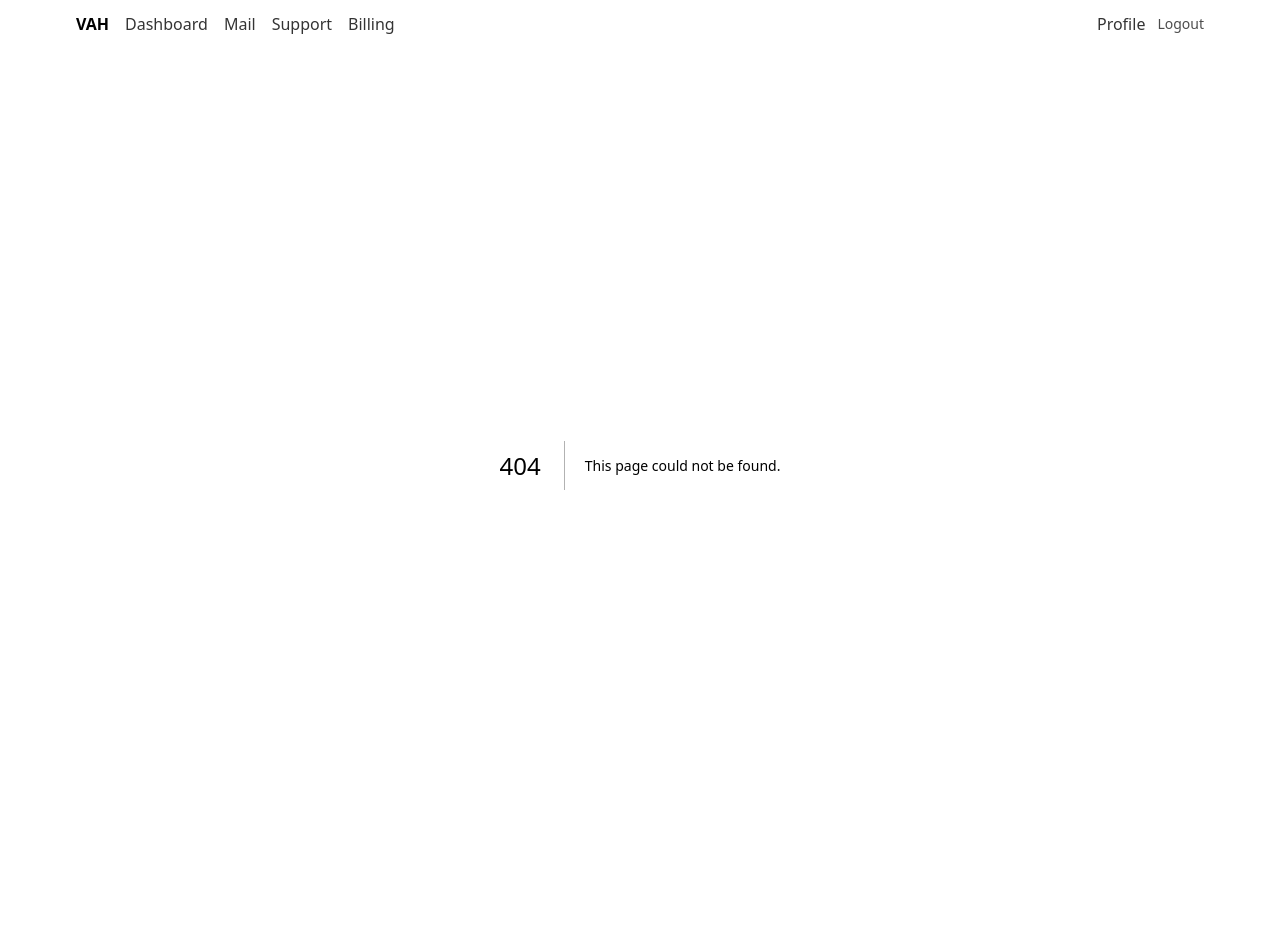
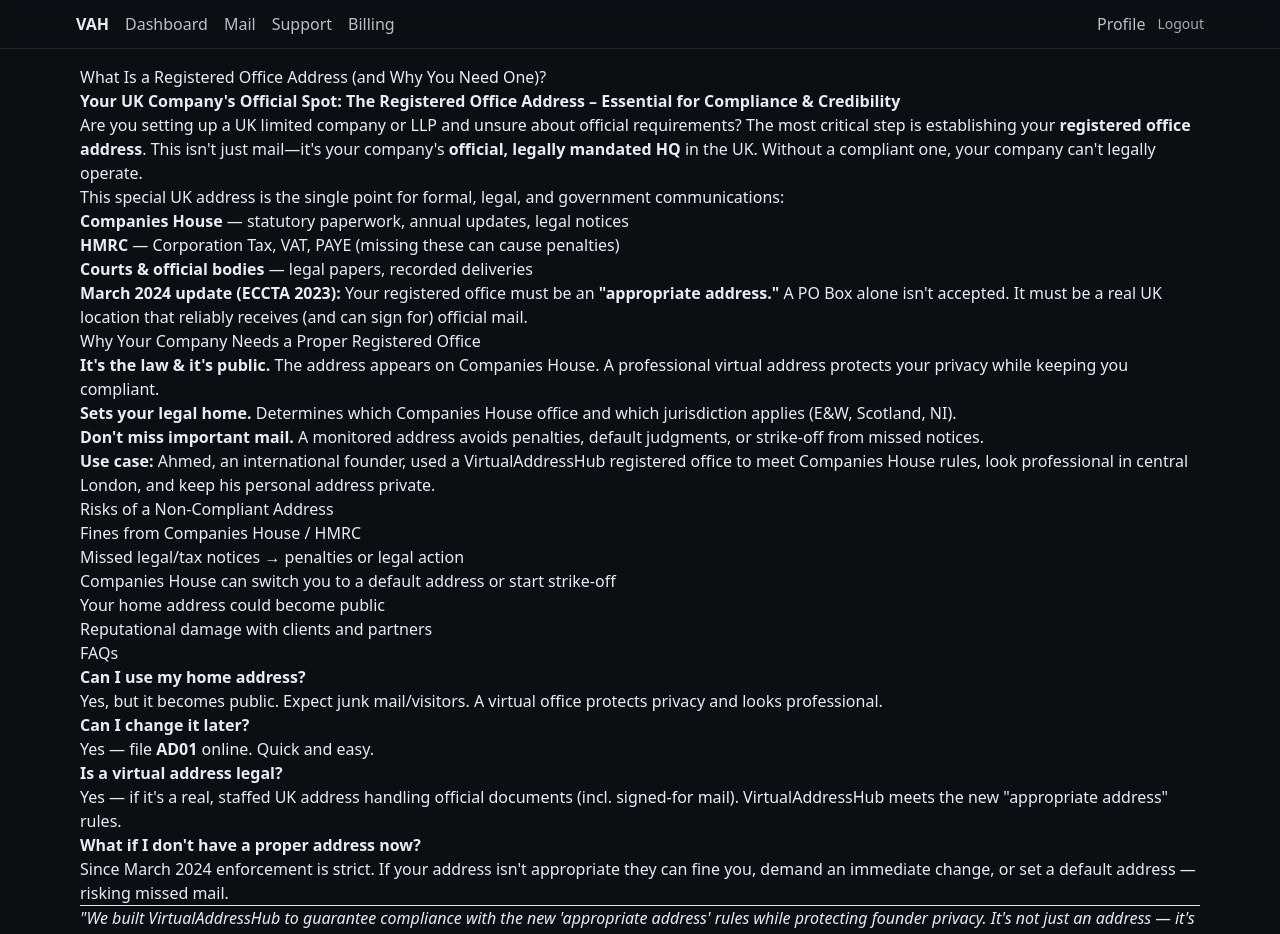
Before and after one commit to VirAddHub/vah-new, a Next.js app: page /blog/registered-office-address in a window 1280 px wide. Before the commit this address had no page. Shown: the top 934 px of the page. Before the commit the page ends 881 px from the top, so only its background shows below. Built offline with nearby package versions, Linux system fonts and the light colour scheme.

Commit message:
blog: add MDX support + first post (registered office address)

```diff
--- /dev/null
+++ b/app/blog/page.tsx
@@ -0,0 +1,29 @@
+import Link from 'next/link';
+
+export const metadata = {
+  title: 'Blog | VirtualAddressHub',
+  description: 'Weekly posts on UK company compliance and virtual addresses.',
+};
+
+const posts = [
+  // We'll add your first post below; add a new entry each week.
+  { slug: 'registered-office-address', title: 'What Is a Registered Office Address (and Why You Need One)?', date: '2025-09-09' },
+];
+
+export default function BlogIndex() {
+  return (
+    <main className="max-w-2xl mx-auto p-6 space-y-6">
+      <h1 className="text-3xl font-semibold">Blog</h1>
+      <ul className="space-y-4">
+        {posts.map(p => (
+          <li key={p.slug} className="border-b pb-4">
+            <h2 className="text-xl font-medium">
+              <Link className="underline" href={`/blog/${p.slug}`}>{p.title}</Link>
+            </h2>
+            <p className="text-gray-500 text-sm">{p.date}</p>
+          </li>
+        ))}
+      </ul>
+    </main>
+  );
+}
--- /dev/null
+++ b/app/blog/registered-office-address/page.mdx
@@ -0,0 +1,62 @@
+export const metadata = {
+  title: "UK Company Registered Office: Why It's Crucial & How to Get a Compliant Address (Post-March 2024)",
+  description: "Understand the legal requirement for a UK registered office and the March 2024 rules. VirtualAddressHub gives you a fully compliant, private solution.",
+}
+
+# What Is a Registered Office Address (and Why You Need One)?
+
+**Your UK Company's Official Spot: The Registered Office Address – Essential for Compliance & Credibility**
+
+Are you setting up a UK limited company or LLP and unsure about official requirements? The most critical step is establishing your **registered office address**. This isn't just mail—it's your company's **official, legally mandated HQ** in the UK. Without a compliant one, your company can't legally operate.
+
+This special UK address is the single point for formal, legal, and government communications:
+
+- **Companies House** — statutory paperwork, annual updates, legal notices
+- **HMRC** — Corporation Tax, VAT, PAYE (missing these can cause penalties)
+- **Courts & official bodies** — legal papers, recorded deliveries
+
+> **March 2024 update (ECCTA 2023):** Your registered office must be an **"appropriate address."** A PO Box alone isn't accepted. It must be a real UK location that reliably receives (and can sign for) official mail.
+
+## Why Your Company Needs a Proper Registered Office
+
+- **It's the law & it's public.** The address appears on Companies House. A professional virtual address protects your privacy while keeping you compliant.
+- **Sets your legal home.** Determines which Companies House office and which jurisdiction applies (E&W, Scotland, NI).
+- **Don't miss important mail.** A monitored address avoids penalties, default judgments, or strike-off from missed notices.
+
+**Use case:** Ahmed, an international founder, used a VirtualAddressHub registered office to meet Companies House rules, look professional in central London, and keep his personal address private.
+
+## Risks of a Non-Compliant Address
+
+- Fines from Companies House / HMRC
+- Missed legal/tax notices → penalties or legal action
+- Companies House can switch you to a default address or start strike-off
+- Your home address could become public
+- Reputational damage with clients and partners
+
+## FAQs
+
+**Can I use my home address?**
+Yes, but it becomes public. Expect junk mail/visitors. A virtual office protects privacy and looks professional.
+
+**Can I change it later?**
+Yes — file **AD01** online. Quick and easy.
+
+**Is a virtual address legal?**
+Yes — if it's a real, staffed UK address handling official documents (incl. signed-for mail). VirtualAddressHub meets the new "appropriate address" rules.
+
+**What if I don't have a proper address now?**
+Since March 2024 enforcement is strict. If your address isn't appropriate they can fine you, demand an immediate change, or set a default address — risking missed mail.
+
+---
+
+> _"We built VirtualAddressHub to guarantee compliance with the new 'appropriate address' rules while protecting founder privacy. It's not just an address — it's peace of mind."_
+
+## Next Steps
+- ✅ [Sign up for a digital mailbox](/pricing)
+- ✅ [See all pricing plans](/pricing)
+- ✅ [How our service works](/how-it-works)
+
+_You might also need:_
+- [Can I Use a Virtual Address for My UK Limited Company?](/blog/virtual-address-limited-company)
+- [How to Protect Your Home Address as a UK Company Director](/blog/protect-director-address)
+- [Virtual Address vs PO Box – Which Is Better for Business?](/blog/virtual-address-vs-po-box)
--- a/next.config.mjs
+++ b/next.config.mjs
@@ -1,7 +1,15 @@
-/** @type {import('next').NextConfig} */
-const nextConfig = {
-  reactStrictMode: true,
-  experimental: {},
-};
+// next.config.mjs
+import createMDX from '@next/mdx';
+import remarkGfm from 'remark-gfm';
 
-export default nextConfig;
+const withMDX = createMDX({
+  extension: /\.mdx?$/,
+  options: {
+    remarkPlugins: [remarkGfm],
+    rehypePlugins: [],
+  },
+});
+
+export default withMDX({
+  pageExtensions: ['ts', 'tsx', 'md', 'mdx'],
+});
--- a/package.json
+++ b/package.json
@@ -23,6 +23,7 @@
     "npm": ">=10.0.0"
   },
   "dependencies": {
+    "@next/mdx": "15.5.2",
     "@types/pg": "8.15.5",
     "archiver": "^7.0.1",
     "autoprefixer": "^10.4.20",
@@ -52,6 +53,7 @@
     "prom-client": "^15.1.3",
     "react": "18.2.0",
     "react-dom": "18.2.0",
+    "remark-gfm": "4.0.1",
     "tailwind-merge": "2.5.2",
     "tailwindcss": "^3.4.10",
     "uuid": "^12.0.0",
```
Also changed, not shown: 1 other file (tests, documents, lock files or other folders).
